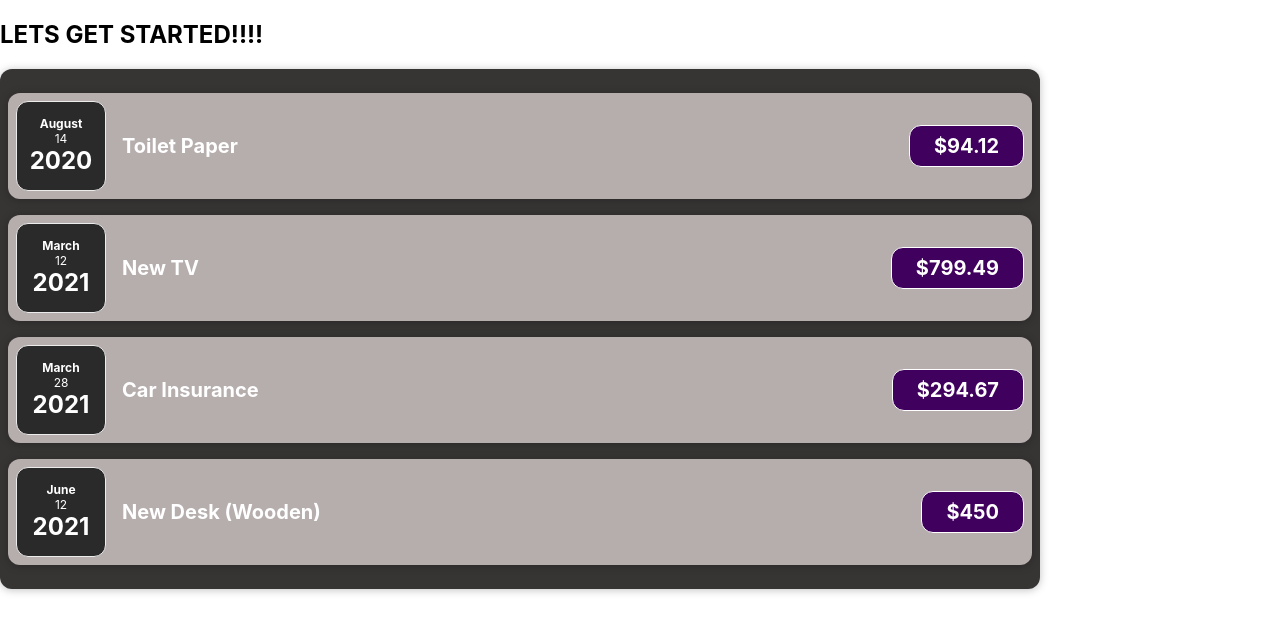
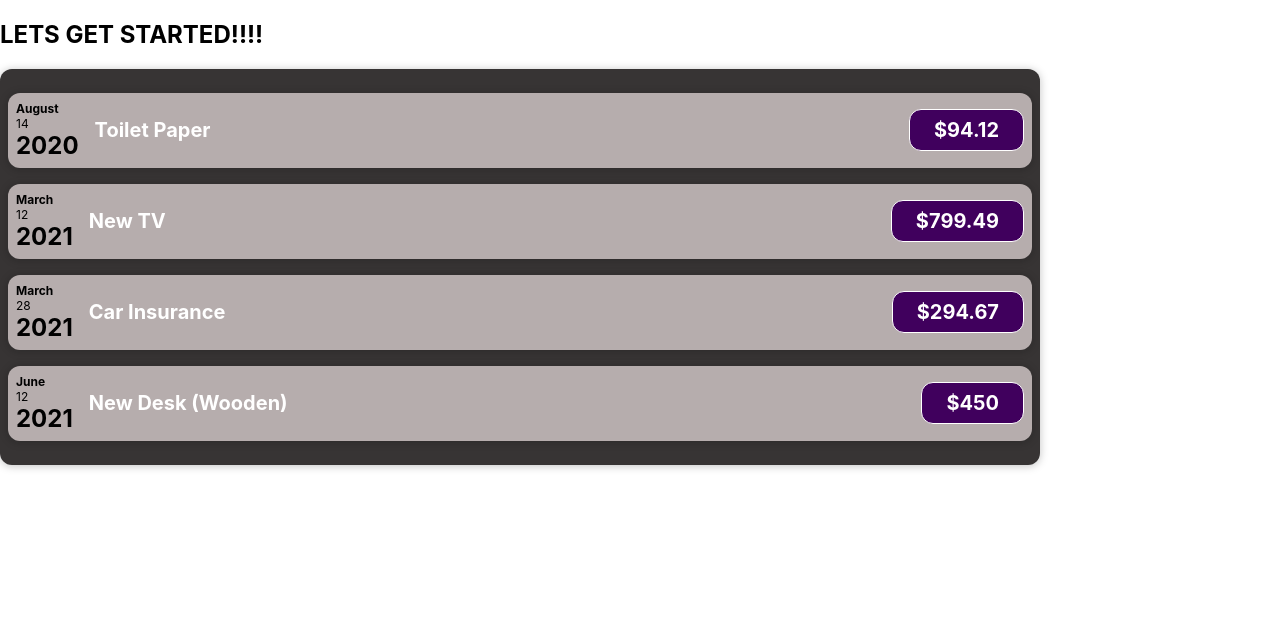
Before and after one commit to sushmabhapkar/react_sushma_sharpner, a React (Create React App) app: page / in a window 1280 px wide. Shown: the top 632 px of the page. Built offline with nearby package versions, Linux system fonts and the light colour scheme.

Commit message:
m2 task1

```diff
--- a/src/Component/Expenses/ExpenseDate.css
+++ b/src/Component/Expenses/ExpenseDate.css
@@ -1,4 +1,4 @@
-.expense-date {
+.ecpense-date {
   display: flex;
   flex-direction: column;
   width: 5.5rem;
--- a/src/Component/Expenses/ExpenseItem.js
+++ b/src/Component/Expenses/ExpenseItem.js
@@ -1,7 +1,6 @@
 import React from 'react';
 import ExpenseDate from './ExpenseDate';
 import Card from '../UI/Card';
-//import Expenses from './Expenses/Expenses';
 import './ExpenseItem.css';
 
 function ExpenseItem(props) {
--- a/src/Component/UI/Card.css
+++ b/src/Component/UI/Card.css
@@ -1,5 +1,5 @@
 .card{
 
     border-radius: 12px;
-    box-shadow: 0 1px 8px rgba(0, 0, 0, 0.25);
+    box-shadow: 0 1px 8px rgba(12, 12, 12, 0.25);
 }
```
Also changed, not shown: src/Component/Expenses/ExpenseDate.js (+4 -4 lines).
